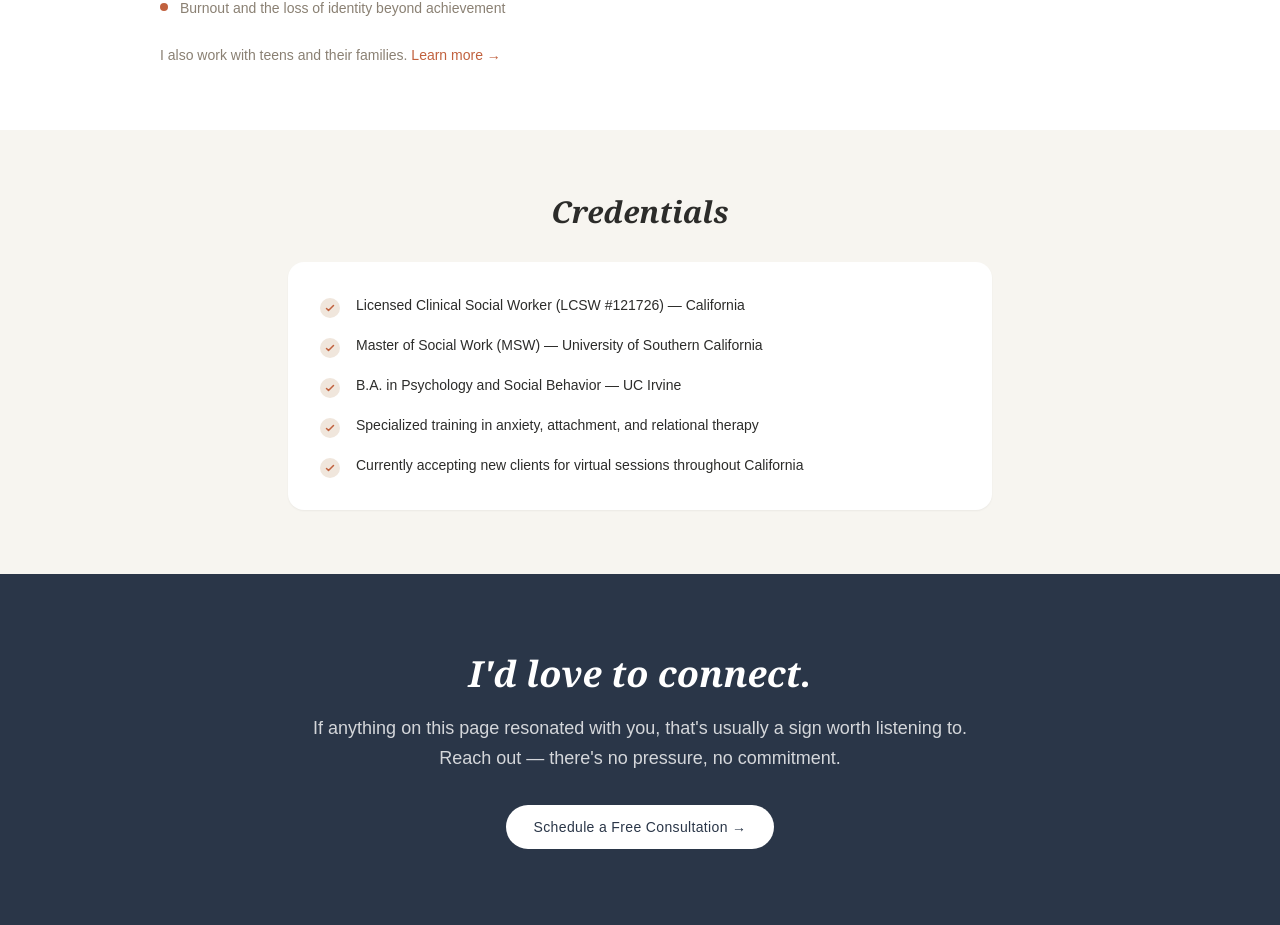
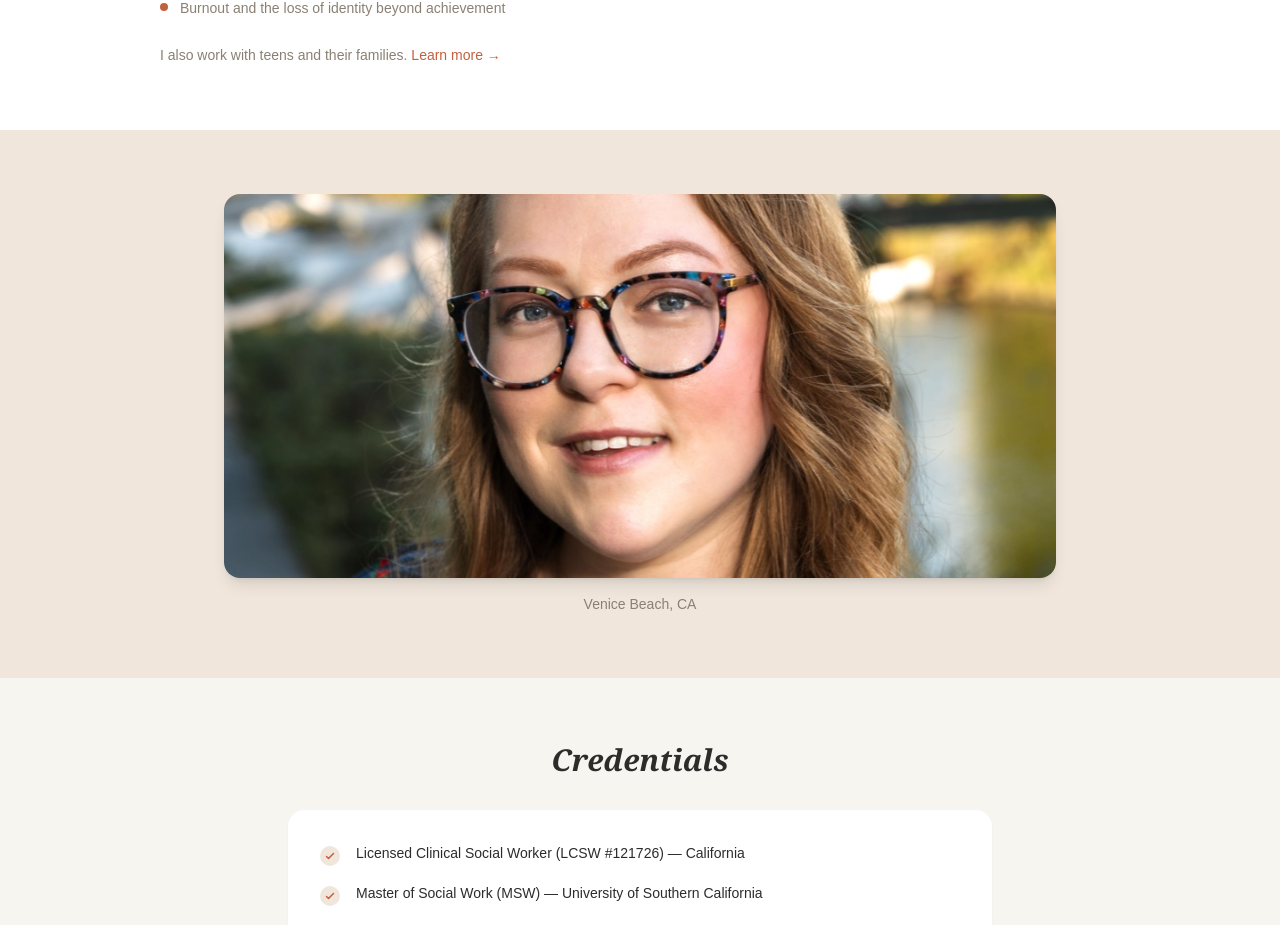
Before and after one commit to joshuadjacoby/ggt-web, a Next.js app: page /about in a window 1280 px wide. Shown: the part 1500-2425 px from the top of the page. Built offline with nearby package versions, Linux system fonts and the light colour scheme.

Commit message:
Add Venice canal photo to About page for variety

```diff
--- a/src/app/about/page.tsx
+++ b/src/app/about/page.tsx
@@ -151,6 +151,24 @@ export default function About() {
         </div>
       </section>
 
+      {/* Venice Beach */}
+      <section className="bg-soft-sage py-12 lg:py-16">
+        <div className="max-w-4xl mx-auto px-4 sm:px-6 lg:px-8">
+          <div className="relative w-full h-64 sm:h-80 md:h-96 rounded-2xl overflow-hidden shadow-lg">
+            <Image
+              src="/brigit-venice-canal.jpg"
+              alt="Brigit Jacoby, LCSW, at the Venice canals in Venice Beach, CA"
+              fill
+              className="object-cover"
+              style={{ objectPosition: "50% 25%" }}
+            />
+          </div>
+          <p className="text-center text-stone-gray text-sm mt-4">
+            Venice Beach, CA
+          </p>
+        </div>
+      </section>
+
       {/* Credentials */}
       <section className="bg-warm-cream py-12 lg:py-16">
         <div className="max-w-3xl mx-auto px-4 sm:px-6 lg:px-8">
```
Also changed, not shown: public/brigit-venice-canal.jpg (added).
